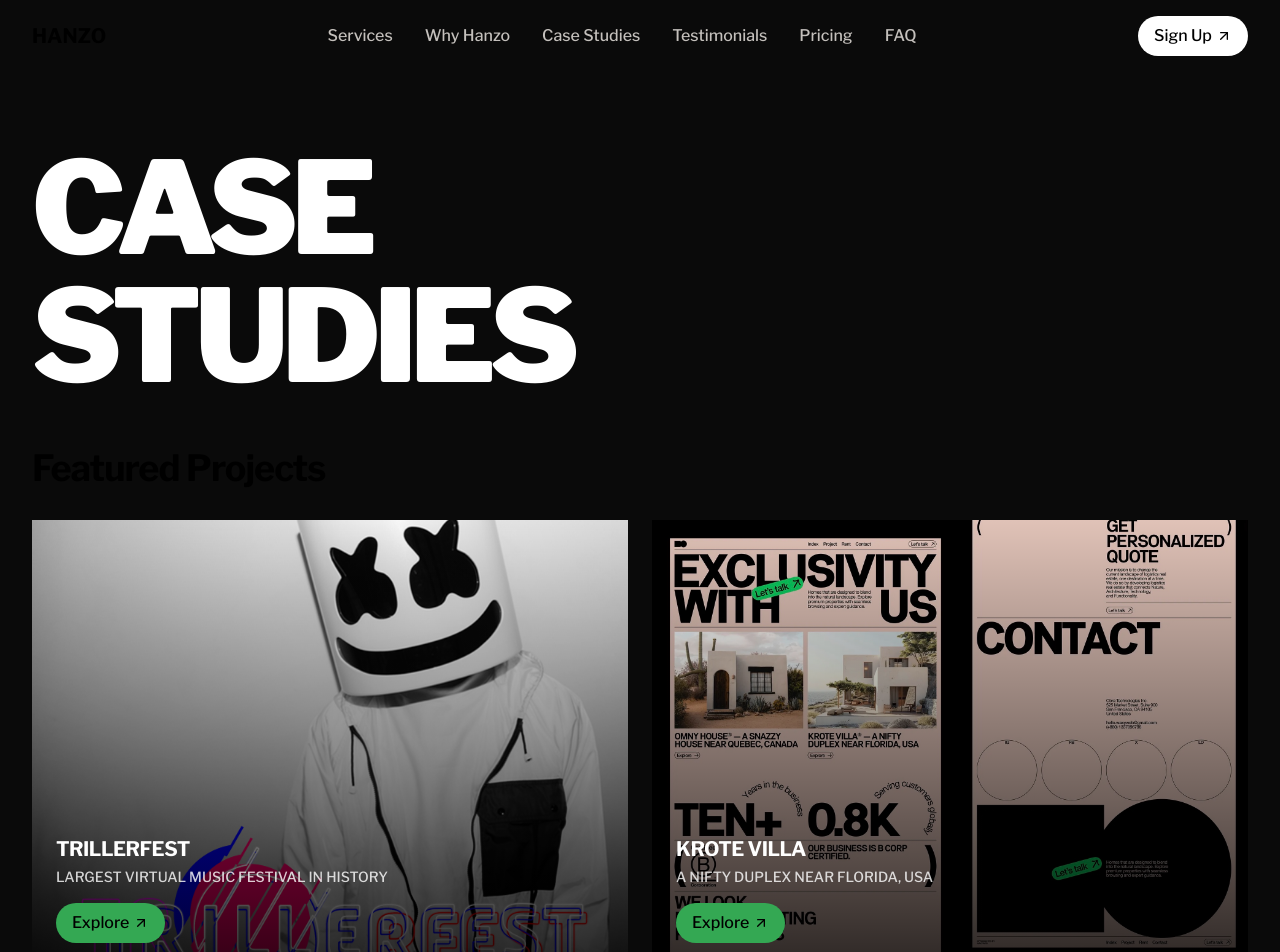
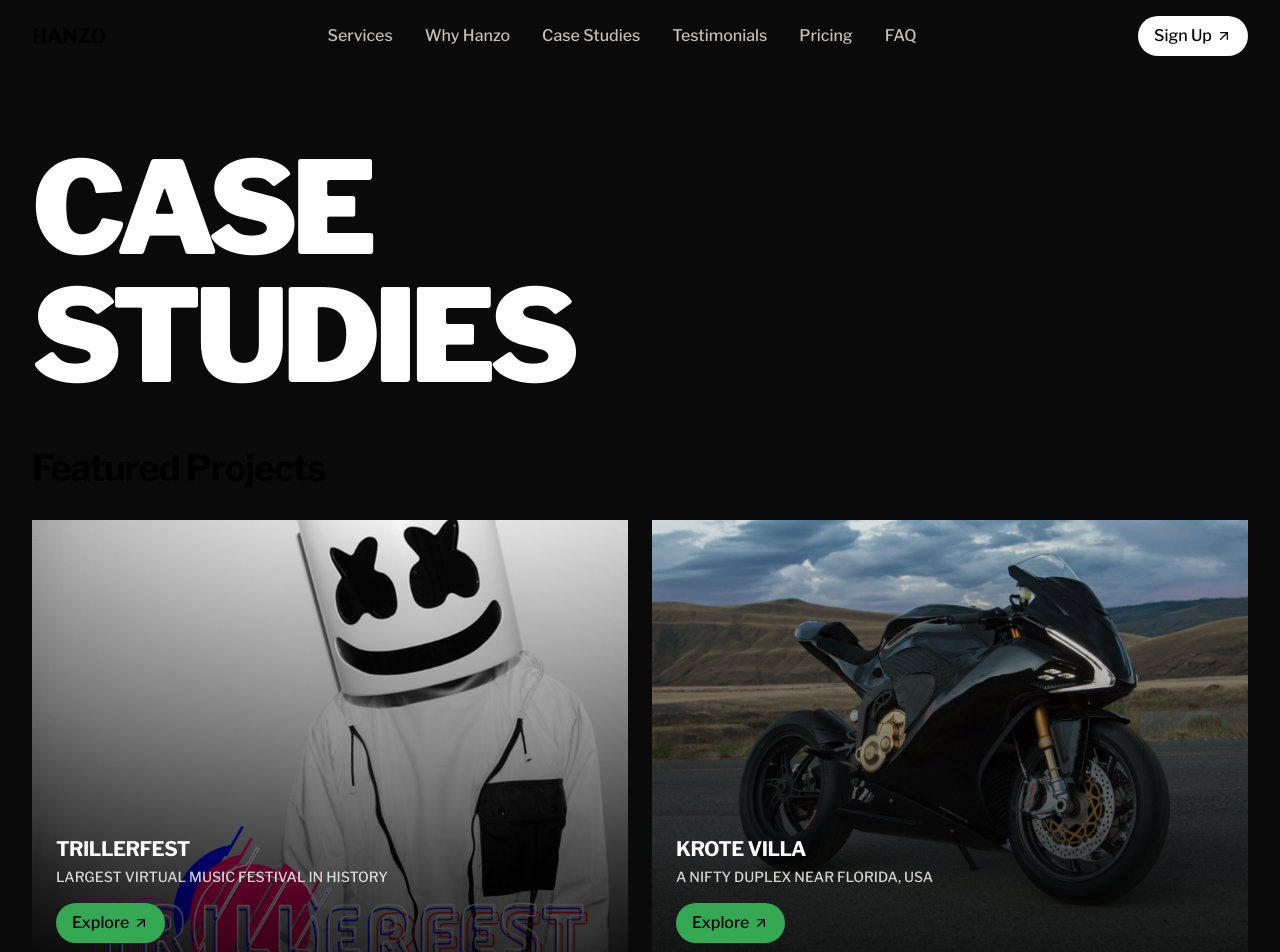
Before and after one commit to hanzoai/agency, a React (Vite) app: page /case-studies in a window 1280 px wide. Shown: the top 952 px of the page. Built offline with nearby package versions, Linux system fonts and the light colour scheme.

Commit message:
Update image assets
Updates image assets in the project.

```diff
--- a/src/components/CaseStudy.tsx
+++ b/src/components/CaseStudy.tsx
@@ -34,8 +34,8 @@ const CaseStudy = () => {
 
           <div className="relative aspect-[4/3] overflow-hidden group reveal">
             <img
-              src="/img/050894ef-9663-4050-b4f3-703025fef28a.png"
-              alt="Property example"
+              src="/img/7269bbbd-37f4-4f9e-af2b-4e6a47122f10.png"
+              alt="KROTE Motorcycle"
               className="w-full h-full object-cover"
             />
             <div className="absolute inset-0 bg-gradient-to-t from-black/80 to-transparent flex flex-col justify-end p-6">
--- a/src/pages/CaseStudies.tsx
+++ b/src/pages/CaseStudies.tsx
@@ -45,8 +45,8 @@ const CaseStudies = () => {
 
                 <div className="relative aspect-[4/3] overflow-hidden group reveal">
                   <img
-                    src="/img/050894ef-9663-4050-b4f3-703025fef28a.png"
-                    alt="Property example"
+                    src="/img/7269bbbd-37f4-4f9e-af2b-4e6a47122f10.png"
+                    alt="KROTE Motorcycle"
                     className="w-full h-full object-cover"
                   />
                   <div className="absolute inset-0 bg-gradient-to-t from-black/80 to-transparent flex flex-col justify-end p-6">
```
Also changed, not shown: public/img/7269bbbd-37f4-4f9e-af2b-4e6a47122f10.png (added).
